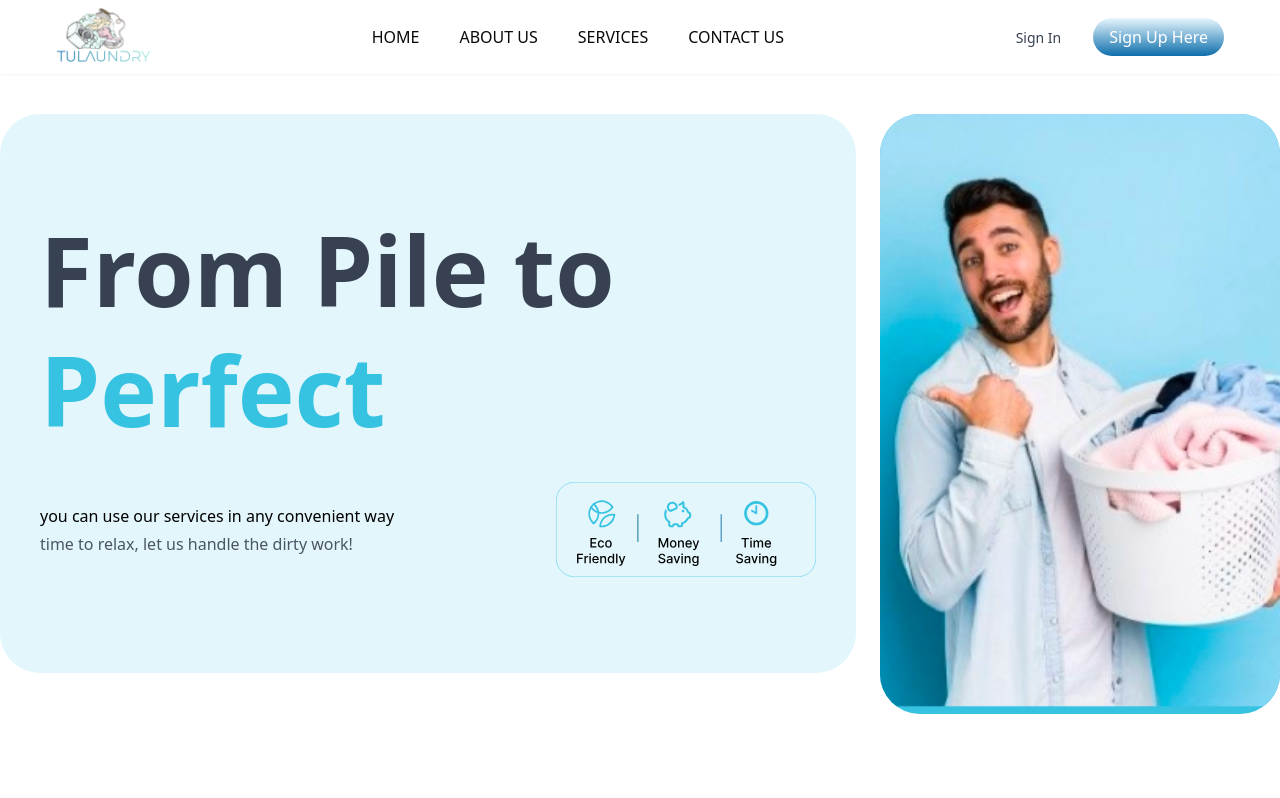
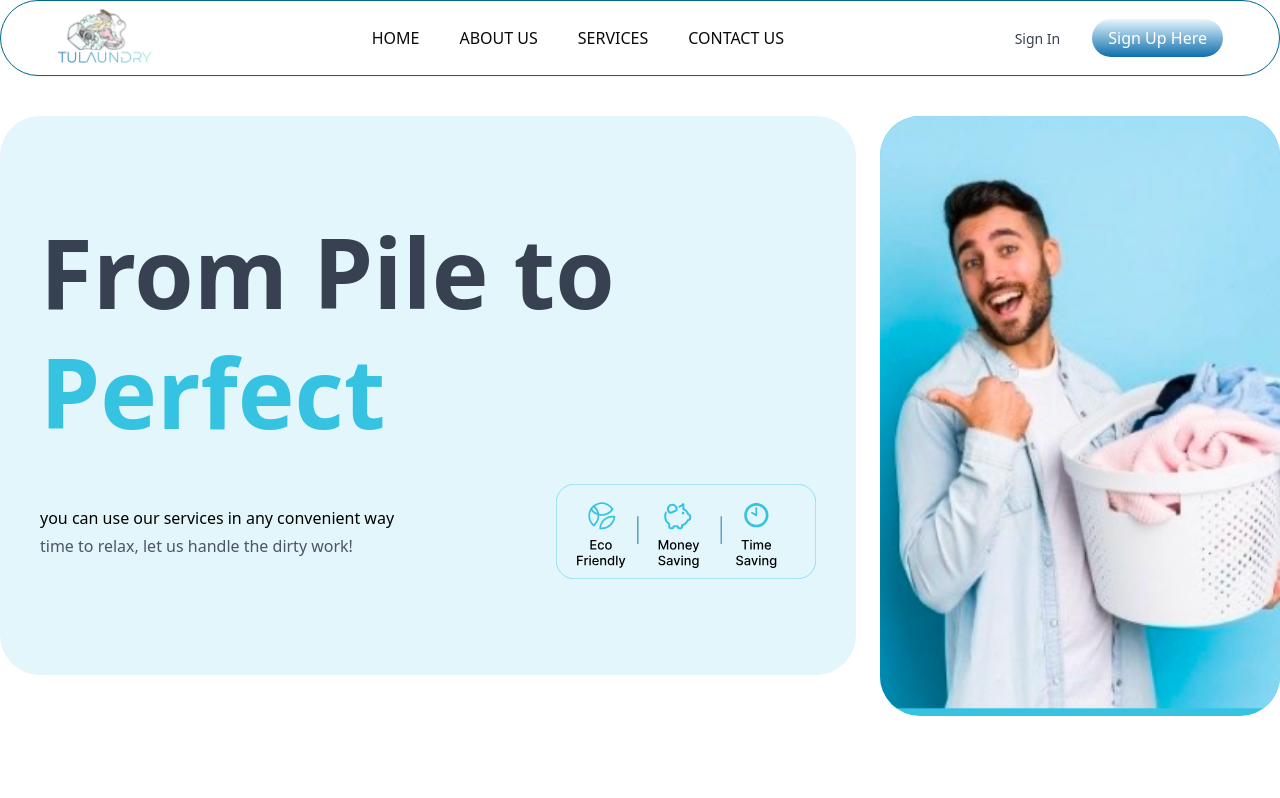
Before and after one commit to Aristocratjnr/Consumer-dashboard, a Next.js app: page / in a window 1280 px wide. Shown: the top 798 px of the page. Built offline with nearby package versions, Linux system fonts and the light colour scheme.

Commit message:
fix: update NavBar styling with rounded corners and border for improved aesthetics

```diff
--- a/src/components/HomePage/NavBar.tsx
+++ b/src/components/HomePage/NavBar.tsx
@@ -2,7 +2,7 @@ import Image from "next/image";
 import Link from "next/link";
 export default function NavBar() {
   return (
-    <nav className="flex items-center justify-between bg-white px-14 py-2 shadow-sm">
+    <nav className="flex items-center justify-between bg-white rounded-full border border-b-1 border-[#006A8A] px-14 py-2 shadow-sm">
       {/* Logo */}
       <div>
         <Link href="/" className="flex items-center space-x-2">
```
